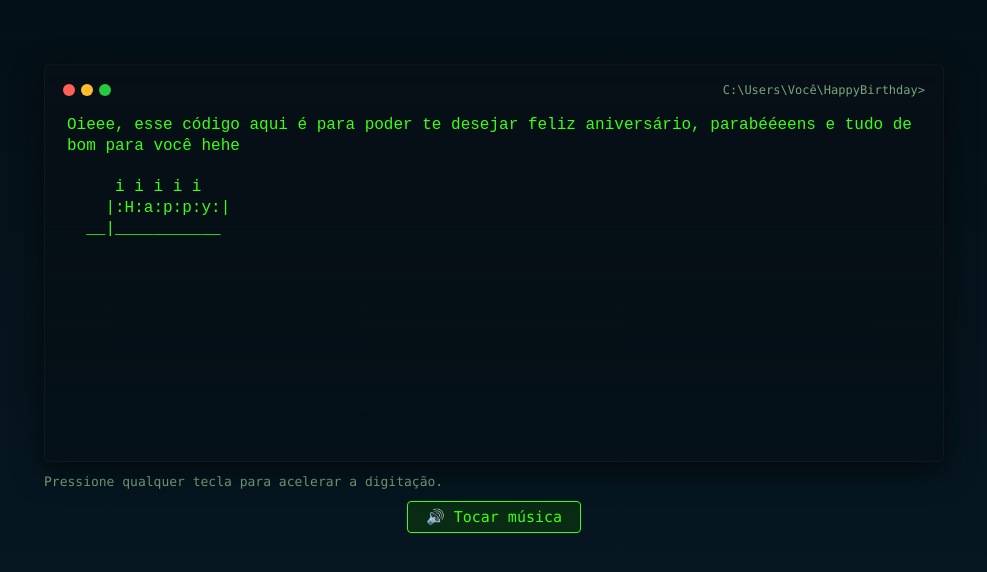
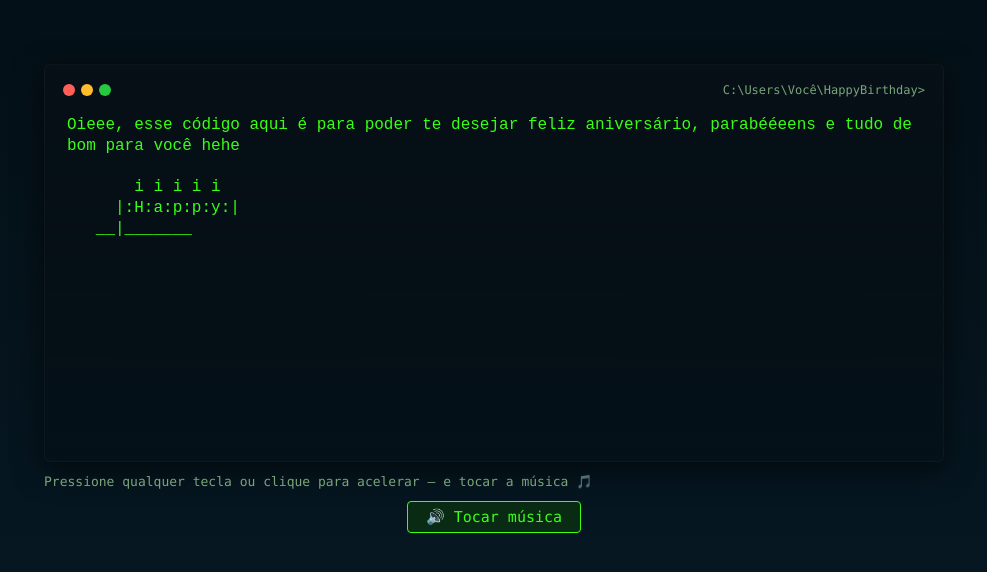
Before and after one commit to BrendonAraujo/HappyBirthday, a plain HTML site: page index.html in a window 1280 px wide. Shown: the whole page, without its empty margins (146-1133 px from the left). Drawn offline with Linux system fonts and the light colour scheme.

Commit message:
Refactor hint and music control functionality
Updated hint text and improved music control interactions.

```diff
--- a/index.html
+++ b/index.html
@@ -30,7 +30,6 @@
       border: 1px solid rgba(255,255,255,0.03);
       padding: 18px;
       min-height: 360px;
-      position: relative;
       overflow: auto;
     }
     .titlebar {
@@ -39,10 +38,7 @@
       align-items: center;
       margin-bottom: 10px;
     }
-    .dots {
-      display: flex;
-      gap: 6px;
-    }
+    .dots { display: flex; gap: 6px; }
     .dot { width: 12px; height: 12px; border-radius: 50%; }
     .dot.red { background: #ff5f56; }
     .dot.yellow { background: #ffbd2e; }
@@ -105,7 +101,7 @@
       <pre id="output" class="output"></pre>
     </div>
 
-    <div class="hint">Pressione qualquer tecla para acelerar a digitação.</div>
+    <div class="hint">Pressione qualquer tecla ou clique para acelerar — e tocar a música 🎵</div>
 
     <div id="music-controls">
       <button id="toggleMusic">🔊 Tocar música</button>
@@ -117,7 +113,6 @@
   </div>
 
   <script>
-    // Texto digitado
     const text = `Oieee, esse código aqui é para poder te desejar feliz aniversário, parabééeens e tudo de bom para você hehe
 
        i i i i i
@@ -140,9 +135,8 @@ Parabéns!!! 🎉🎶`;
 
     const out = document.getElementById('output');
     const speed = { normal: 28, fast: 4 };
-    let i = 0;
-    let currentSpeed = speed.normal;
-    let accelerated = false;
+    let i = 0, currentSpeed = speed.normal, accelerated = false;
+    let timer;
 
     function typeNext() {
       if (i < text.length) {
@@ -155,20 +149,31 @@ Parabéns!!! 🎉🎶`;
         out.appendChild(cursor);
       }
     }
-    let timer = setTimeout(typeNext, 600);
+    timer = setTimeout(typeNext, 600);
 
-    function accelerate() {
+    // Som
+    const music = document.getElementById('music');
+    const btn = document.getElementById('toggleMusic');
+    let firstInteraction = false;
+
+    function accelerateAndPlay() {
       if (!accelerated) {
         accelerated = true;
         currentSpeed = speed.fast;
       }
+      if (!firstInteraction) {
+        firstInteraction = true;
+        music.play().then(() => {
+          btn.textContent = "🔈 Pausar música";
+        }).catch(() => {
+          console.warn("Autoplay bloqueado até clique manual.");
+        });
       }
-    window.addEventListener('keydown', accelerate);
-    window.addEventListener('click', accelerate);
+    }
 
-    // Música
-    const music = document.getElementById('music');
-    const btn = document.getElementById('toggleMusic');
+    window.addEventListener('keydown', accelerateAndPlay);
+    window.addEventListener('click', accelerateAndPlay);
+
     btn.addEventListener('click', () => {
       if (music.paused) {
         music.play();
```
Lines whose indentation alone changed are shown as unchanged.
